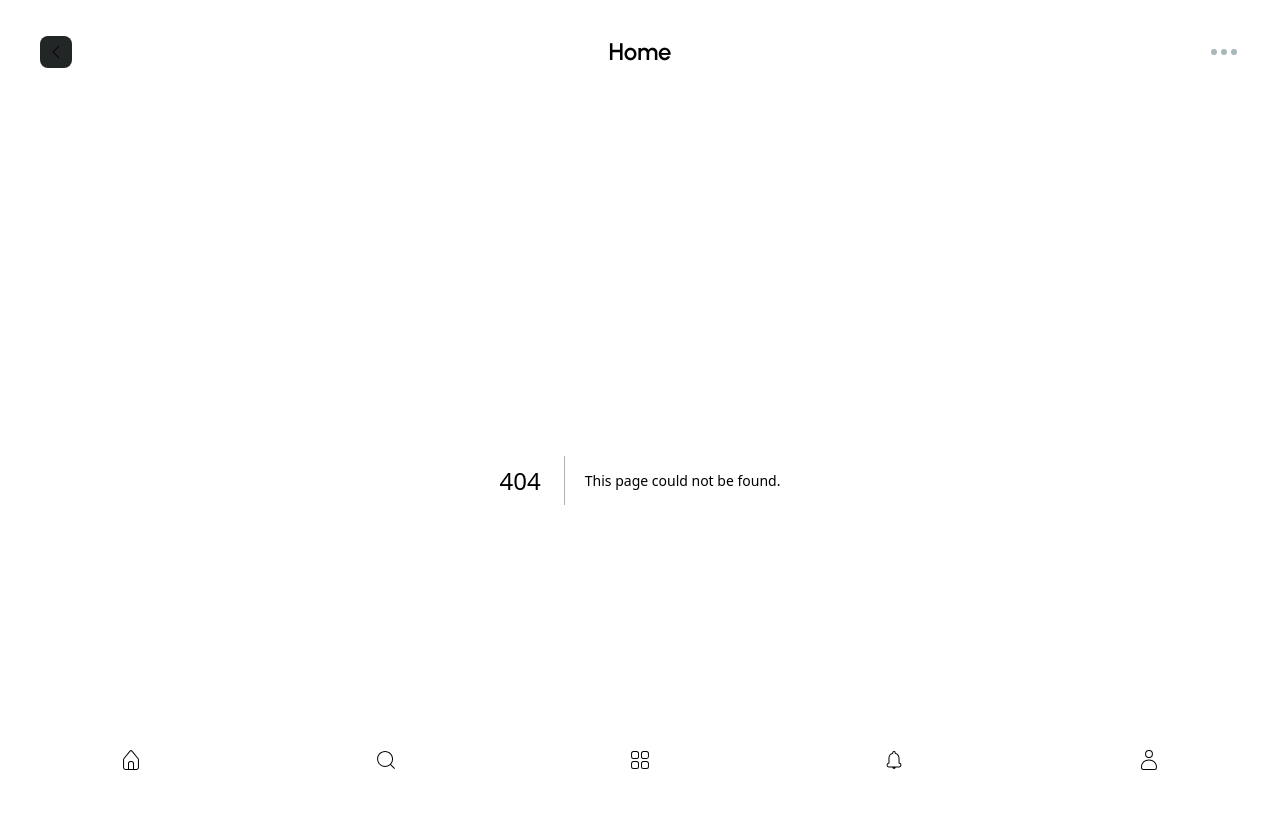
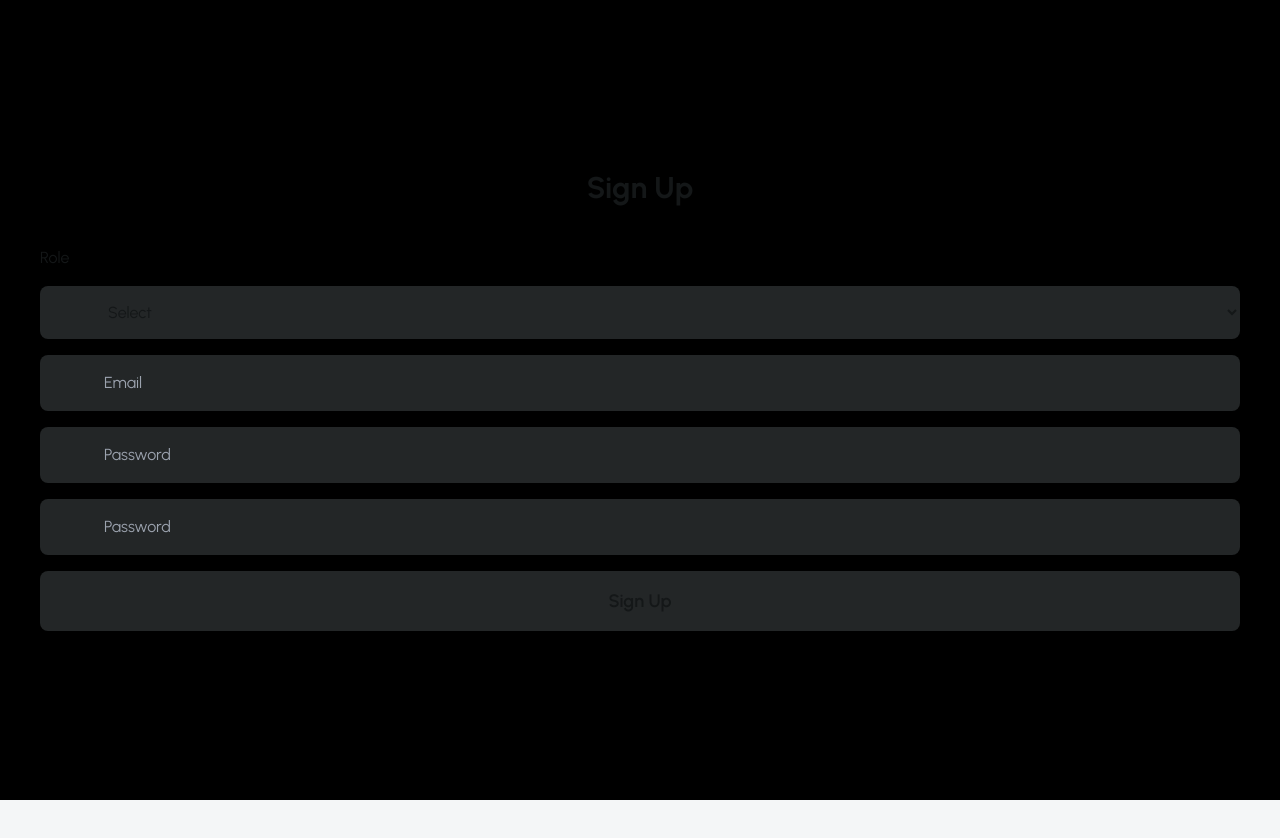
Before and after one commit to sghere/kaarya-next, a Next.js app: page /signup in a window 1280 px wide. Before the commit this address had no page. Shown: the top 838 px of the page. After the commit the page ends 800 px from the top, so only its background shows below. Built offline with nearby package versions, Linux system fonts and the light colour scheme.

Commit message:
feat: added signup page

```diff
--- a/app/login/page.jsx
+++ b/app/login/page.jsx
@@ -1,5 +1,7 @@
 import { signIn } from "@/auth";
 import Button from "@/common/components/Button";
+import Link from "next/link";
+import SignUp from "../signup/page";
 
 const Login = () => {
   // if (constants.isAuthenticated) return <Navigate to="/" />;
@@ -28,6 +30,7 @@ const Login = () => {
         <Button type="submit" size="large" className="py-4">
           Login
         </Button>
+        <Link href={"/signup"}>Need an account? Sign Up</Link>
       </form>
     </div>
   );
--- /dev/null
+++ b/app/signup/page.jsx
@@ -0,0 +1,98 @@
+"use client";
+import React, { useState } from "react";
+
+import Button from "@/common/components/Button";
+import Link from "next/link";
+
+const SignUp = () => {
+  const [selectedOption, setSelectedOption] = useState("option1");
+  const [password, setPassword] = useState("");
+  const [confirmPassword, setConfirmPassword] = useState("");
+
+  const [passwordMismatch, setPasswordMismatch] = useState(false);
+  const handlepass = (e) => {
+    setPassword(e.target.value);
+  };
+  const handleOption = (e) => {
+    setSelectedOption(e.target.value);
+  };
+  const handleChange = (e) => {
+    setConfirmPassword(e.target.value);
+    {
+      setPassword !== confirmPassword ? setPasswordMismatch(true) : "";
+    }
+  };
+  return (
+    <div className=" flex flex-col items-center justify-center fixed top-0 left-0 bg-black size-full z-10 p-10 gap-10 ">
+      <h1 className="font-bold text-3xl">Sign Up</h1>
+      <form
+        //    {passwordMismatch && <p>Passwords do not MATCH !</p>}
+        // action={async () => {
+        //   "use server";
+        //   await signIn("google", { redirectTo: "/" });
+        // }
+        className="form grid gap-4 items-baseline w-full"
+      >
+        Role
+        <select
+          className="bg-primary-700 rounded-lg p-4 pl-16"
+          value={selectedOption}
+          onChange={handleOption}
+        >
+          <option
+            className="bg-primary-700 rounded-lg p-4 pl-16"
+            value="option1"
+          >
+            Select
+          </option>
+          <option
+            className="bg-primary-700 rounded-lg p-4 pl-16"
+            value="optio2"
+          >
+            Customer
+          </option>
+          <option
+            className="bg-primary-700 rounded-lg p-4 pl-16"
+            value="option3"
+          >
+            Worker
+          </option>
+        </select>
+        <input
+          type="email"
+          maxLength={50}
+          className="bg-primary-700 rounded-lg p-4 pl-16"
+          placeholder="Email"
+        />
+        <input
+          type="password"
+          maxLength={50}
+          placeholder="Password"
+          className="bg-primary-700 rounded-lg p-4 pl-16"
+          value={password}
+          onChange={handlepass}
+          autoComplete="new password"
+        />
+        <input
+          type="password"
+          maxLength={50}
+          placeholder="Password"
+          className="bg-primary-700 rounded-lg p-4 pl-16"
+          value={confirmPassword}
+          //   onError={passwordMismatch}
+          onChange={handleChange}
+          autoComplete="new password"
+        />
+        {passwordMismatch && (
+          <p className="text-red-500">Passwords do not match!</p>
+        )}
+        <Button type="submit" size="large" className="py-4">
+          Sign Up
+        </Button>
+        {/* <Link href={"/"}> Log In</Link> */}
+      </form>
+    </div>
+  );
+};
+
+export default SignUp;
--- a/middleware.js
+++ b/middleware.js
@@ -1,4 +1,4 @@
 export { auth as middleware } from "@/auth";
 export const config = {
-  matcher: ["/((?!api|_next/static|_next/image|favicon.ico|login).*)"],
+  matcher: ["/((?!api|_next/static|_next/image|favicon.ico|login|signup).*)"],
 };
```
Also changed, not shown: app/layout.js (+6 -1 lines).
